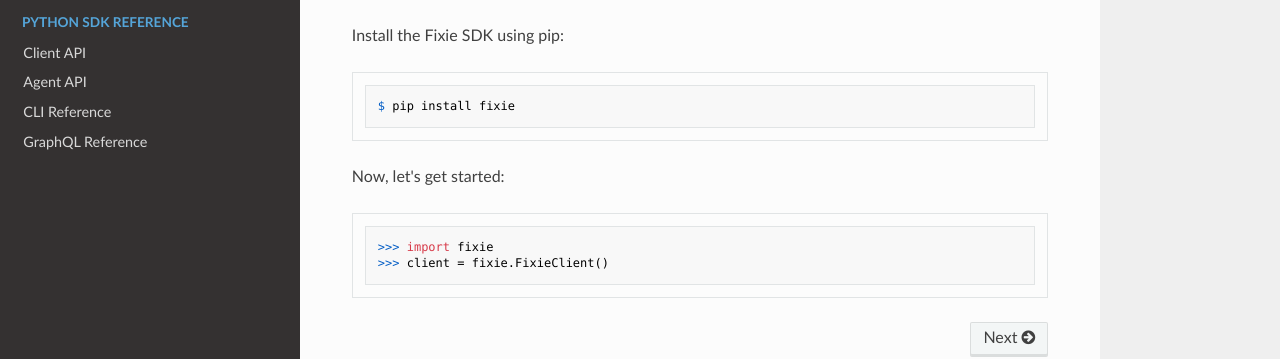
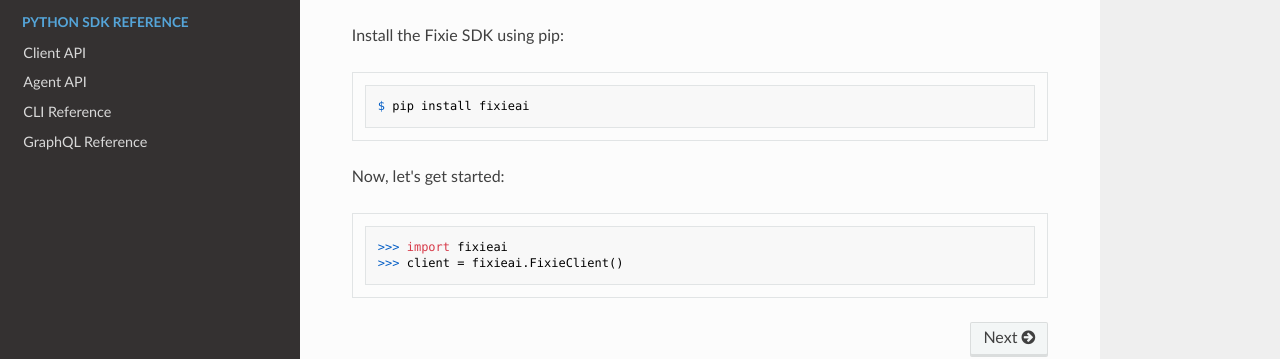
Before and after one commit to fixie-ai/fixie-sdk-js, an MkDocs documentation site: the page built from docs/index.md, in a window 1280 px wide. Shown: the part 414-773 px from the top of the page. Built offline with MkDocs 1.6.1, drawn with Linux system fonts in a browser that asks for light colours; nearby versions of some CDN libraries.

Commit message:
Fix docs.

````diff
--- a/docs/index.md
+++ b/docs/index.md
@@ -17,12 +17,12 @@ building custom agents that plug into the platform.
 Install the Fixie SDK using pip:
 
 ```shell
-$ pip install fixie
+$ pip install fixieai
 ```
 
 Now, let's get started:
 
 ```pycon
->>> import fixie
->>> client = fixie.FixieClient()
+>>> import fixieai
+>>> client = fixieai.FixieClient()
 ```
````
Also changed, not shown: docs/api-agents.md (+3 -3 lines), docs/api-client.md (+3 -3 lines), docs/cli.md (+1 -1 lines).
